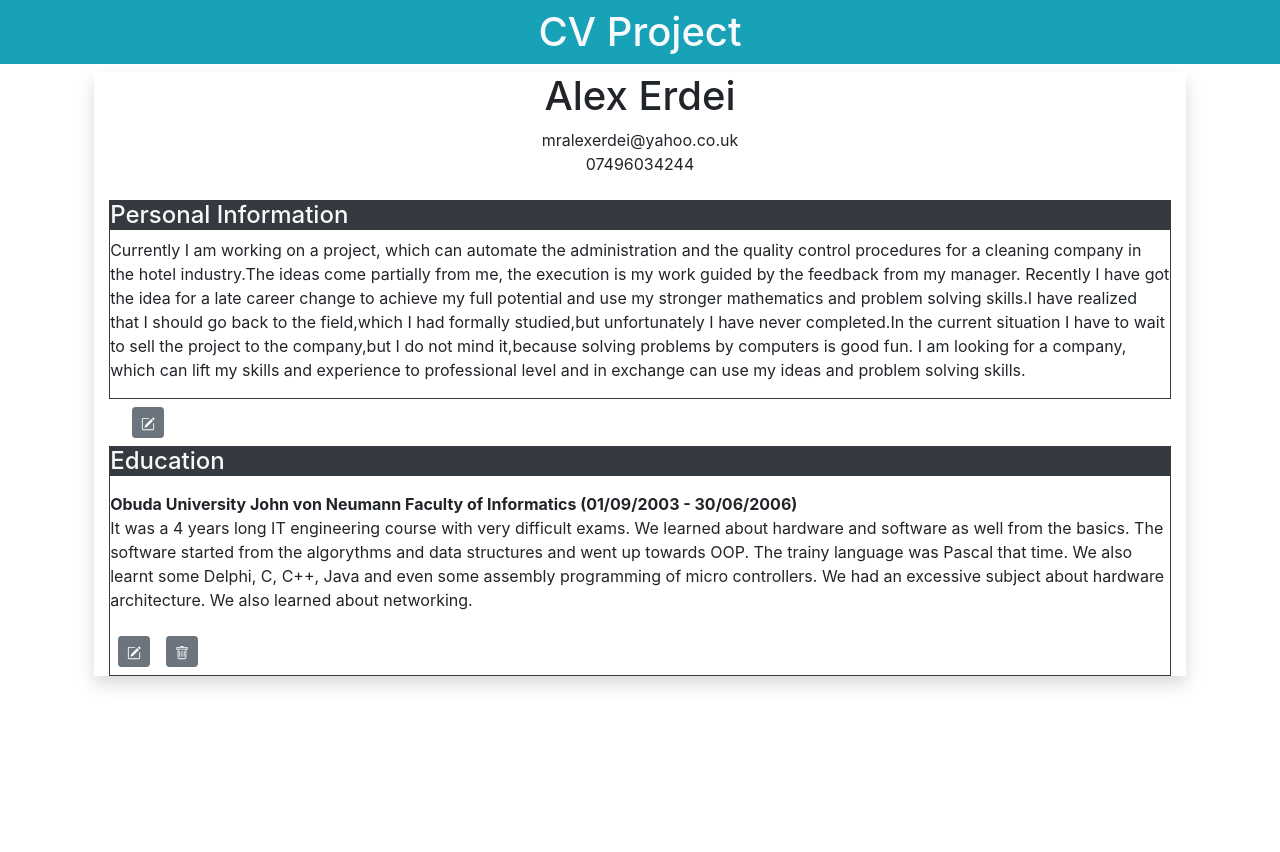
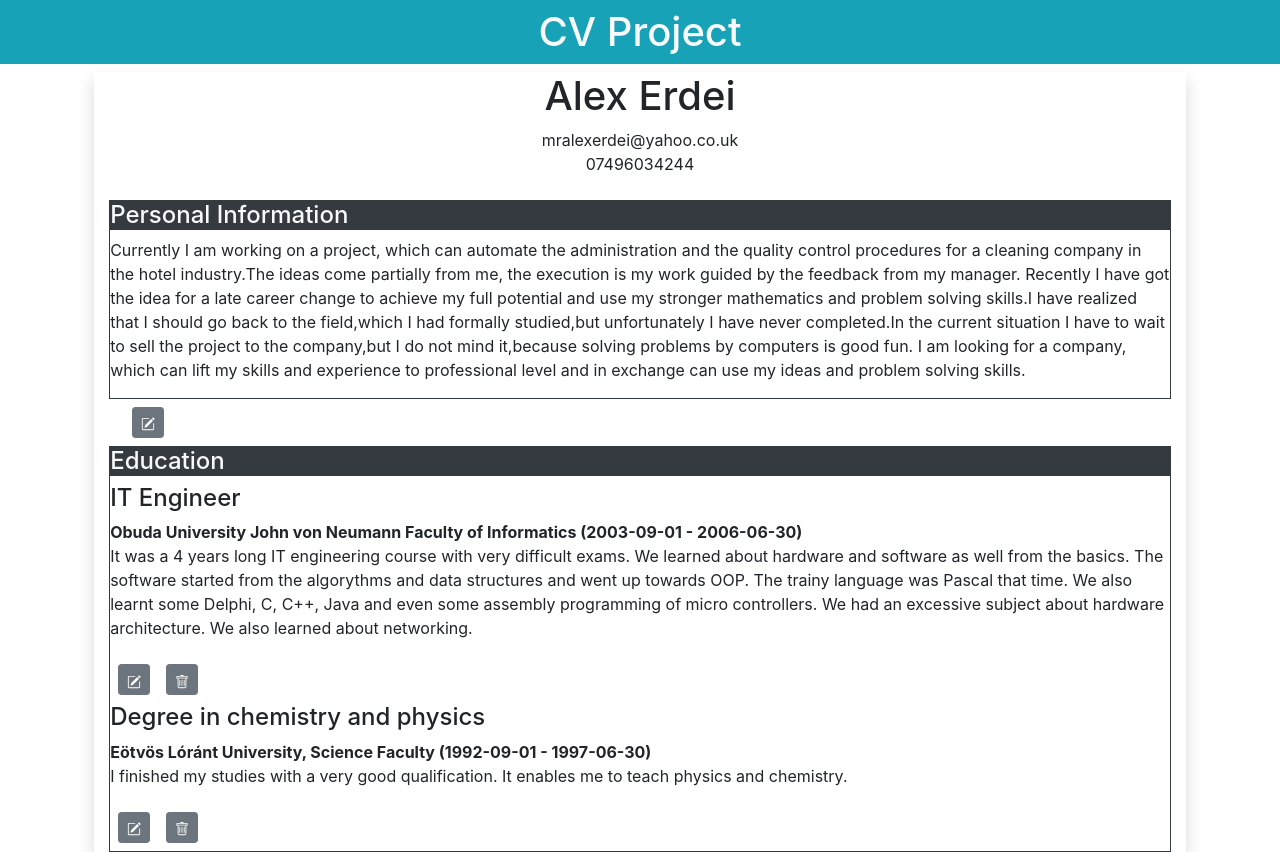
Before and after one commit to AlexErdei73/cv-project-hooks, a React (Create React App) app: page / in a window 1280 px wide. Before the commit the page ends 800 px from the top, so only its background shows below. Built offline with nearby package versions, Linux system fonts and the light colour scheme.

Commit message:
make buttons work on education

```diff
--- a/src/App.js
+++ b/src/App.js
@@ -7,8 +7,8 @@ class App extends Component {
     education: [
       {
         school: "Obuda University John von Neumann Faculty of Informatics",
-        dateFrom: "01/09/2003",
-        dateTo: "30/06/2006",
+        dateFrom: "2003-09-01",
+        dateTo: "2006-06-30",
         title: "IT Engineer",
         description: `It was a 4 years long IT engineering course with very difficult exams.
       We learned about hardware and software as well from the basics. The software started
@@ -18,29 +18,30 @@ class App extends Component {
       We also learned about networking.`,
       },
       {
-        school: "",
-        dateFrom: "",
-        dateTo: "",
-        title: "",
-        description: "",
+        school: "Eötvös Lóránt University, Science Faculty",
+        dateFrom: "1992-09-01",
+        dateTo: "1997-06-30",
+        title: "Degree in chemistry and physics",
+        description: `I finished my studies with a very good qualification. It enables me to
+        teach physics and chemistry. `,
       },
     ],
-    renderEducation: true,
   };
 
-  handleDelete = () => {
-    const renderEducation = false;
-    this.setState({ renderEducation });
+  handleDelete = (id) => {
+    const education = [...this.state.education];
+    education.splice(id, 1);
+    this.setState({ education });
   };
 
-  handleChange = (event) => {
+  handleChange = (id, event) => {
     const target = event.target;
     const name = target.name;
     const education = [...this.state.education];
     const value = target.value;
-    const newState = education[0];
+    const newState = { ...education[id] };
     newState[name] = value;
-    education[0] = newState;
+    education[id] = newState;
     this.setState({ education });
   };
 
@@ -57,13 +58,17 @@ class App extends Component {
                 <h4 className="text-left bg-dark text-light w-100">
                   Education
                 </h4>
-                {this.state.renderEducation && (
-                  <Education
-                    education={this.state.education[0]}
-                    onDelete={this.handleDelete}
-                    onChange={this.handleChange}
-                  />
-                )}
+                {this.state.education.map((item, index) => {
+                  return (
+                    <Education
+                      key={index}
+                      id={index}
+                      education={item}
+                      onDelete={this.handleDelete}
+                      onChange={this.handleChange}
+                    />
+                  );
+                })}
               </div>
             </div>
           </div>
--- a/src/components/education.jsx
+++ b/src/components/education.jsx
@@ -31,7 +31,7 @@ class Education extends Component {
                 id="title"
                 placeholder=""
                 value={this.props.education.title}
-                onChange={this.props.onChange}
+                onChange={(event) => this.props.onChange(this.props.id, event)}
               />
             </div>
             <div className="form-group col-3">
@@ -43,7 +43,7 @@ class Education extends Component {
                 id="school"
                 placeholder=""
                 value={this.props.education.school}
-                onChange={this.props.onChange}
+                onChange={(event) => this.props.onChange(this.props.id, event)}
               />
             </div>
             <div className="form-group col-3">
@@ -55,7 +55,7 @@ class Education extends Component {
                 id="dateFrom"
                 placeholder=""
                 value={this.props.education.dateFrom}
-                onChange={this.props.onChange}
+                onChange={(event) => this.props.onChange(this.props.id, event)}
               />
             </div>
             <div className="form-group col-3">
@@ -67,7 +67,7 @@ class Education extends Component {
                 id="dateTo"
                 placeholder=""
                 value={this.props.education.dateTo}
-                onChange={this.props.onChange}
+                onChange={(event) => this.props.onChange(this.props.id, event)}
               />
             </div>
           </div>
@@ -81,7 +81,7 @@ class Education extends Component {
                 cols="30"
                 rows="10"
                 value={this.props.education.description}
-                onChange={this.props.onChange}
+                onChange={(event) => this.props.onChange(this.props.id, event)}
               ></textarea>
             </div>
           </div>
@@ -100,7 +100,7 @@ class Education extends Component {
 
     const page = (
       <div>
-        <h4>{this.state.title}</h4>
+        <h4>{this.props.education.title}</h4>
         <div className="text-left">
           <strong>
             {`${this.props.education.school} (${this.props.education.dateFrom} - ${this.props.education.dateTo})`}
@@ -115,7 +115,7 @@ class Education extends Component {
         </button>
         <button
           className="btn btn-secondary btn-sm m-2"
-          onClick={this.props.onDelete}
+          onClick={() => this.props.onDelete(this.props.id)}
         >
           <Trash />
         </button>
```
